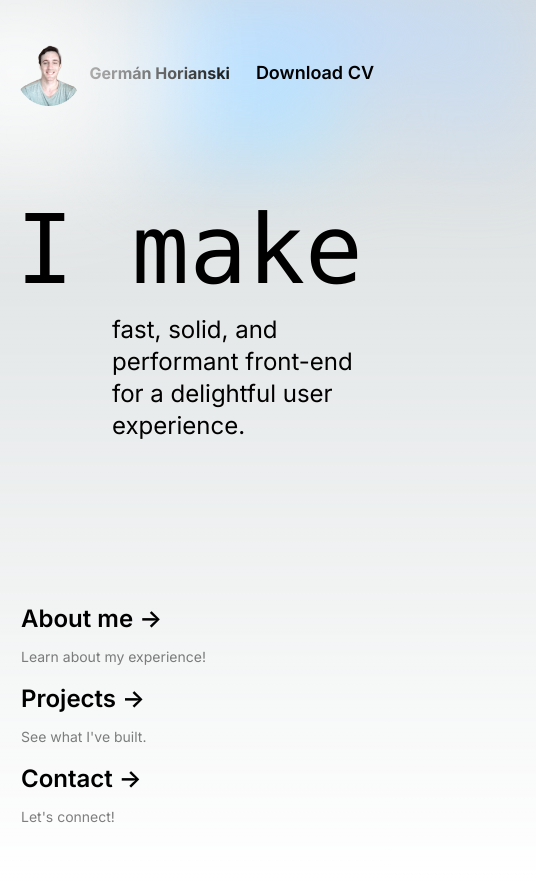
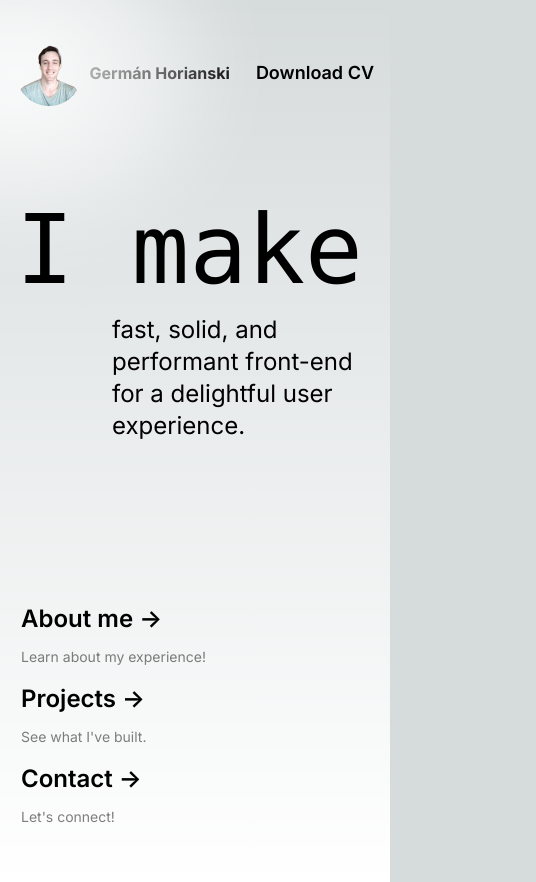
Before and after one commit to GermanEH/next.js-portfolio, a Next.js app: page /en in a window 390 px wide. Shown: the whole page, 536 px wide, since content can reach past the window. Built offline with nearby package versions, Linux system fonts and the light colour scheme.

Commit message:
Fix. Delete background effect for small screens

```diff
--- a/app/[lang]/components/Header.tsx
+++ b/app/[lang]/components/Header.tsx
@@ -7,8 +7,12 @@
     <>
       <div className="max-w-5xl w-full flex justify-between items-center px-4 sm:px-20 lg:px-0 pb-20">
       <div className="flex place-items-center
-      before:absolute before:h-[300px] before:w-full sm:before:w-[480px] before:-translate-x-1/2 before:rounded-full before:bg-gradient-radial before:from-white before:to-transparent before:blur-2xl before:content-['']
-      after:absolute after:-z-20 after:h-[180px] after:w-full sm:after:w-[240px] after:translate-x-1/3 after:bg-gradient-conic after:from-sky-200 after:via-blue-200 after:blur-2xl after:content-[''] before:dark:bg-gradient-to-br before:dark:from-transparent before:dark:to-blue-700 before:dark:opacity-10 after:dark:from-sky-900 after:dark:via-[#0141ff] after:dark:opacity-40 before:lg:h-[360px] z-[-1]"
+      before:absolute before:h-[300px] before:w-full sm:before:w-[480px] before:-translate-x-1/2 before:rounded-full before:bg-gradient-radial
+      before:from-white before:to-transparent before:blur-2xl before:content-['']
+      after:absolute after:-z-20 after:none md:after:h-[180px] after:overflow-hidden after:w-full sm:after:w-[240px] after:translate-x-1/3
+      after:bg-gradient-conic after:from-sky-200 after:via-blue-200 after:blur-2xl after:content-['']
+      before:dark:bg-gradient-to-br before:dark:from-transparent before:dark:to-blue-700
+      before:dark:opacity-10 after:dark:from-sky-900 after:dark:via-[#0141ff] after:dark:opacity-40 before:lg:h-[360px] z-[-1]"
       >
         <Image
           className="relative dark:drop-shadow-[0_0_0.3rem_#ffffff70]"
```
